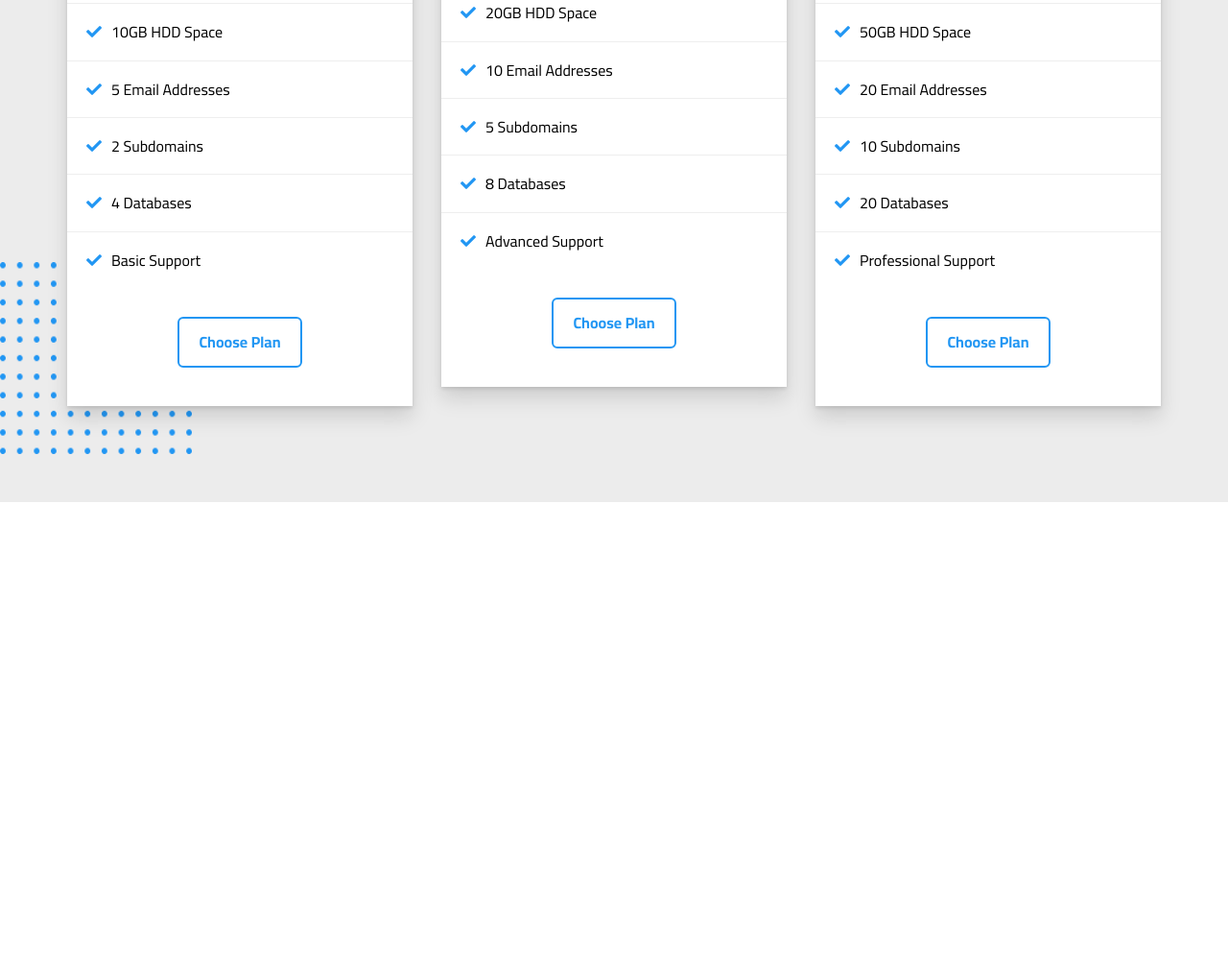
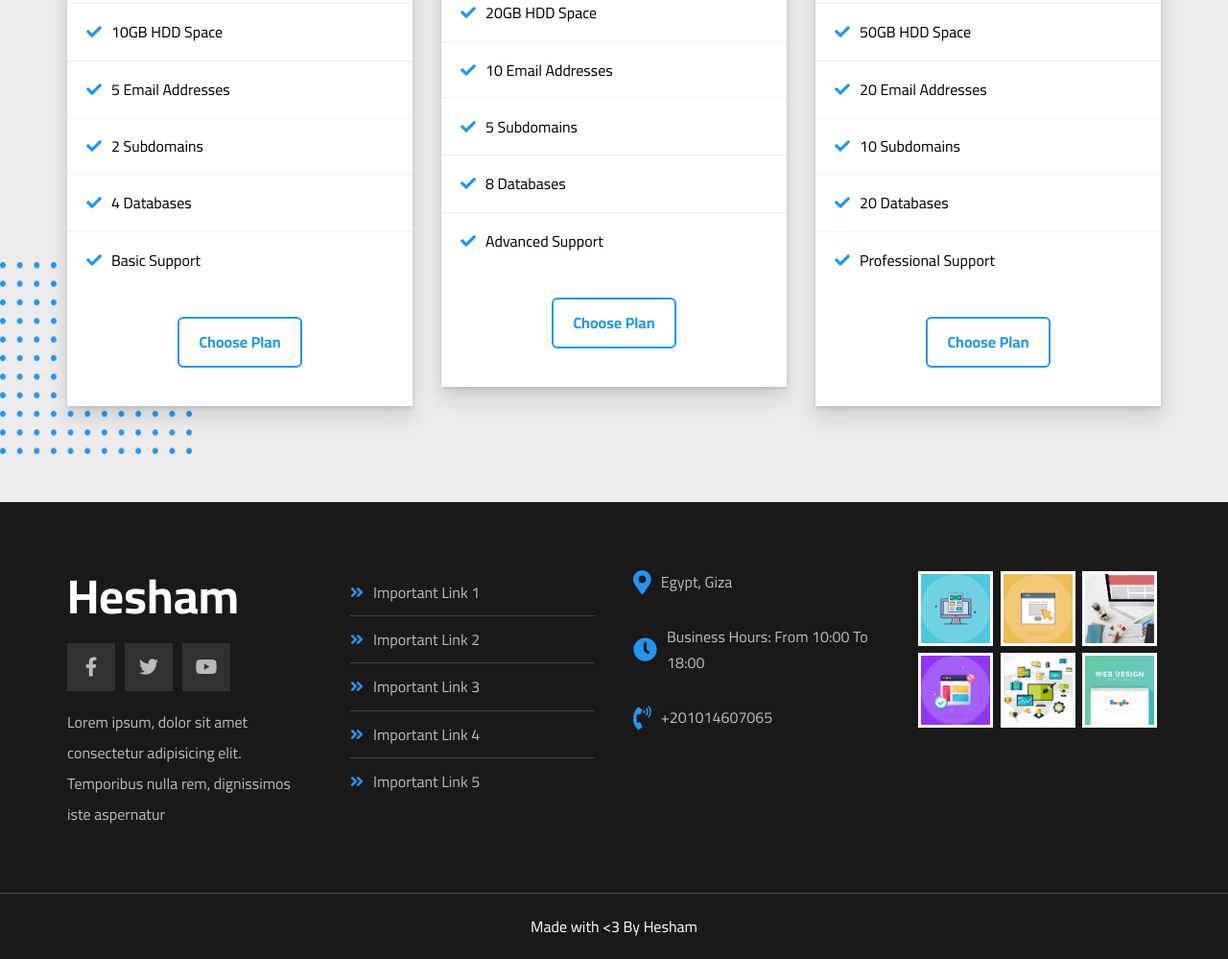
Before and after one commit to Hesham749/HTML_CSS_and_JS_template1, a plain HTML site: page index.html in a window 1280 px wide. Shown: the part 10247-11246 px from the top of the page at 96% size. Before the commit the page ends 10770 px from the top, so only its background shows below. Drawn offline with Linux system fonts and the light colour scheme.

Commit message:
update-footer

```diff
--- a/css/hesham.css
+++ b/css/hesham.css
@@ -1218,6 +1218,143 @@ a {
     color: white;
 }
 /* end pricing */
+/* strat footer */
+.footer{
+    color: #b9b9b9;
+    background-color: #191919;
+    padding: 70px 0 0;
+}
+@media (max-width:767px) {
+    .footer{
+        text-align: center;
+    }
+}
+.footer .container{
+    display: grid;
+    grid-template-columns: repeat(auto-fill , minmax(250px , 1fr));
+    gap: 40px;
+}
+.footer  .box h3 {
+    color: white;
+    font-size: 50px;
+    margin: 0 0 20px;
+}
+.footer  .box .social {
+    display: flex;
+}
+@media (max-width:767px) {
+    .footer  .box .social{
+        justify-content: center;
+    }
+}
+.footer  .box .social li {
+    margin-right: 10px;
+}
+.footer  .box .social li a {
+    background-color: #313131;
+    color: #b9b9b9;
+    display: inline-flex;
+    justify-content: center;
+    align-items: center;
+    width: 50px;
+    height: 50px;
+    font-size: 20px;
+    transition: var(--main-transition);
+}
+.footer  .box .social li .facebook:hover{
+    background-color: #1977f2;
+}
+.footer  .box .social li .twitter:hover{
+    background-color: #1da1f2;
+}
+.footer  .box .social li .youtube:hover{
+    background-color:#ff0000;
+}
+.footer  .box .text {
+    line-height: 2;
+
+}
+
+.footer .box .links li {
+    color: #b9b9b9;
+    padding: 15px 0;
+    transition: var(--main-transition);
+}
+.footer .box .links li:not(:last-child) {
+    border-bottom: 1px solid #444;
+}
+.footer .box .links li:hover{padding-left:10px ;}
+.footer .box .links li:hover a{
+    color: white;
+}
+.footer .box .links li a{
+    color: #b9b9b9;
+    transition: var(--main-transition);
+}
+.footer .box .links li a::before{
+    font-family: 'font awesome 5 free';
+    content: '\f101';
+    font-weight: 900;
+    color: var(--primary-color);
+    margin-right: 10px;
+}
+.footer .box .line{
+    display: flex;
+    align-items: center;
+    margin-bottom: 30px;
+}
+@media (max-width:767px) {
+    .footer .box .line{
+        flex-direction: column;
+
+    }
+}
+
+.footer .box .line i {
+    font-size: 25px;
+    color: var(--primary-color);
+    margin-right: 10px;
+}
+@media (max-width:767px) {
+    .footer .box .line i {
+        margin-right: 0;
+        margin-bottom: 10px;
+    }
+}
+.footer .box .line .info {
+    line-height: 1.7;
+    flex: 1;
+}
+.footer .box .line .info a {
+    display: block;
+    color: #b9b9b9;
+}
+@media (max-width:991px) {
+    .footer .box.footer-gallery{
+        width: 260px;
+        height: 180px;
+        margin-left:auto ;
+        margin-right:auto ;
+        display: flex;
+        flex-wrap: wrap;
+        justify-content: center;
+        align-content: center;
+    }
+}
+.footer .footer-gallery img {
+    width: 78px;
+    border: 3px solid white;
+    margin: 2px;
+}
+.footer .copyright {
+    text-align: center;
+    padding: 25px 0 ;
+    color: white;
+    margin: 50px 0 0;
+    border-top: 1px solid #444;
+}
+
+/* end footer */
 
 /* start animation */
 @keyframes up-down {
--- a/index.html
+++ b/index.html
@@ -793,5 +793,61 @@
             </div>
         </div>
         <!-- end pricing -->
+        <!-- start footer -->
+        <div class="footer">
+            <div class="container">
+                <div class="box">
+                    <h3>Hesham</h3>
+                    <ul class="social">
+                        <li><a href="#" class="facebook">
+                            <i class="fab fa-facebook-f"></i>
+                        </a></li>
+                        <li><a href="#" class="twitter">
+                            <i class="fab fa-twitter"></i>
+                        </a></li>
+                        <li><a href="#" class="youtube">
+                            <i class="fab fa-youtube"></i>
+                        </a></li>
+                    </ul>
+                    <p class="text">Lorem ipsum, dolor sit amet consectetur adipisicing elit. Temporibus nulla rem, dignissimos iste aspernatur</p>
+                </div>
+                <div class="box">
+                    <ul class="links">
+                        <li><a href="#">Important Link 1</a></li>
+                        <li><a href="#">Important Link 2</a></li>
+                        <li><a href="#">Important Link 3</a></li>
+                        <li><a href="#">Important Link 4</a></li>
+                        <li><a href="#">Important Link 5</a></li>
+                    </ul>
+                </div>
+                <div class="box">
+                    <div class="line">
+                        <i class="fas fa-map-marker-alt fa dw"></i>
+                        <div class="info">Egypt, Giza</div>
+                    </div>
+                    <div class="line">
+                        <i class="fas fa-clock fa dw"></i>
+                        <div class="info">Business Hours: From 10:00 To 18:00</div>
+                    </div>
+                    <div class="line">
+                        <i class="fas fa-phone-volume fa dw"></i>
+                        <div class="info">
+                            <a href="tel:+201014607065">+201014607065</a>
+                        </div>
+                    </div>
+                </div>
+                <div class="box footer-gallery">
+                    <img src="images/gallery-01.png" alt="">
+                    <img src="images/gallery-02.png" alt="">
+                    <img src="images/gallery-03.jpg" alt="">
+                    <img src="images/gallery-04.png" alt="">
+                    <img src="images/gallery-05.jpg" alt="">
+                    <img src="images/gallery-06.png" alt="">
+                </div>
+
+            </div>
+            <p class="copyright">Made with &lt;3 By Hesham</p>
+        </div>
+        <!-- end footer -->
     </body>
 </html>
```
